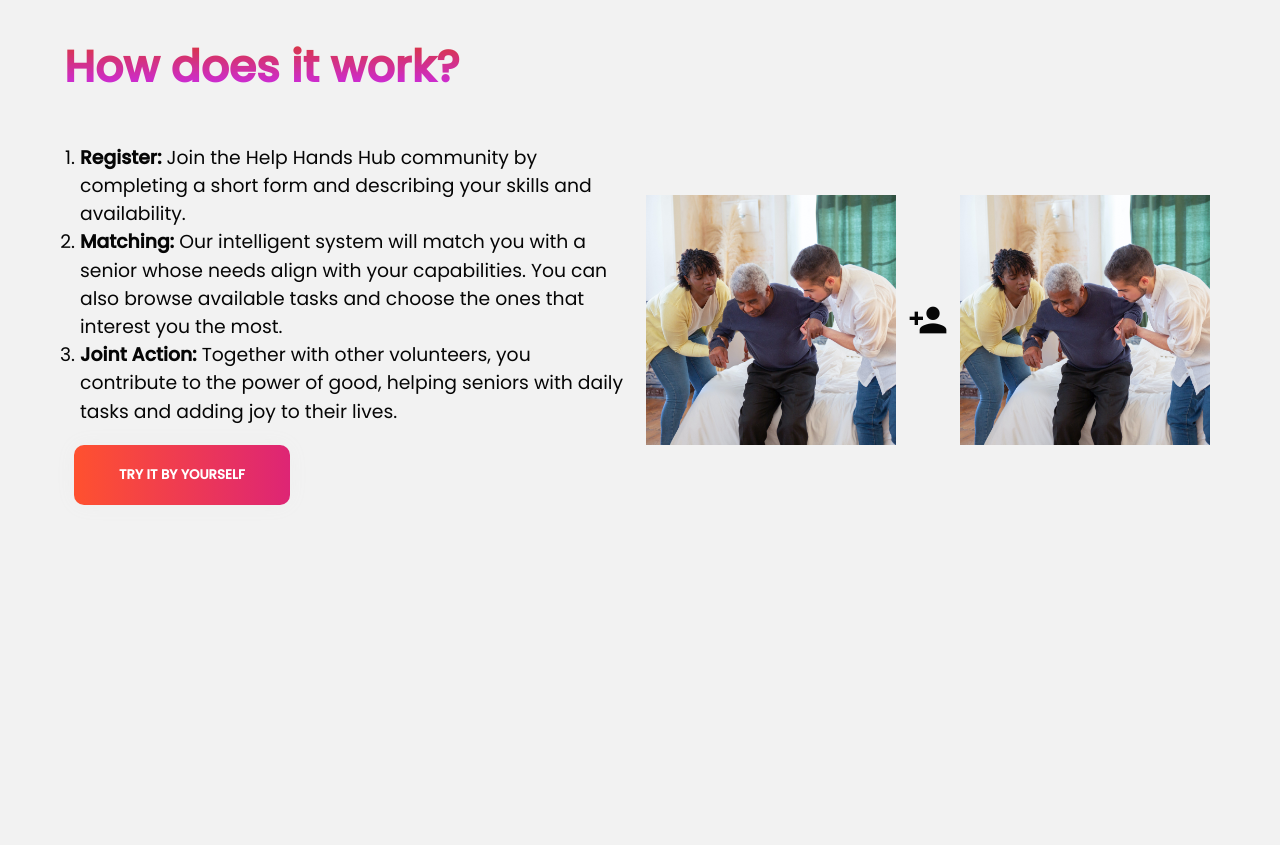
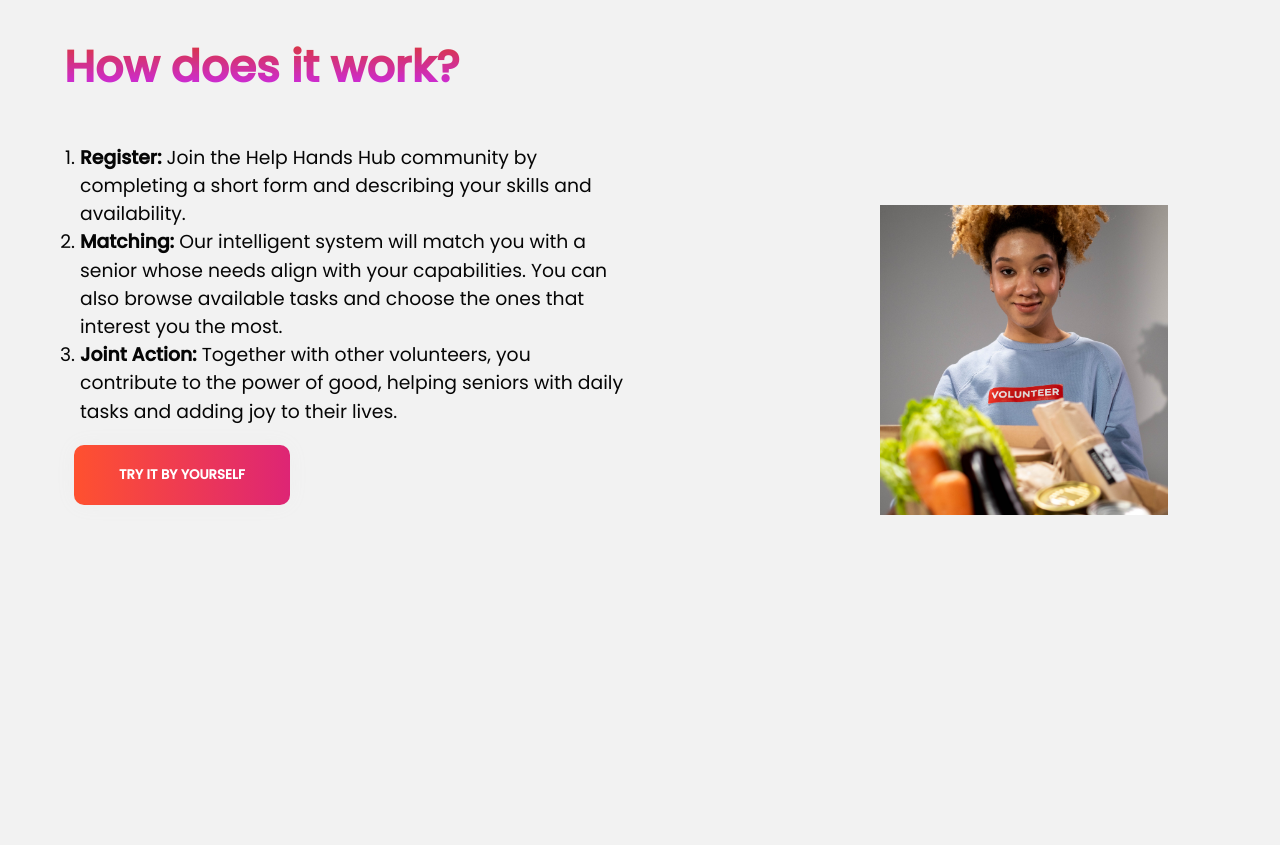
Before and after one commit to marcol13/helping-hands-hub, an Angular app: page / in a window 1280 px wide. Shown: the part 920-1765 px from the top of the page. Built offline with nearby package versions, Linux system fonts and the light colour scheme; a web font is replaced by a local one.

Commit message:
fix parallax

```diff
--- a/src/views/home/home.component.css
+++ b/src/views/home/home.component.css
@@ -8,6 +8,7 @@ h2 {
 
 .basic-info {
   display: grid;
+  align-items: flex-start;
   grid-template-columns: 1fr 1fr;
 }
 
@@ -72,25 +73,19 @@ h2 {
 
 .parallax-container {
   display: flex;
-  flex-direction: row;
-  justify-content: space-around;
   align-items: center;
-
-  & .mat-icon {
-    width: 2.5rem;
-    height: 2.5rem;
-    font-size: 2.5rem;
-  }
+  justify-content: center;
 }
 
 .parallax-item {
-  background-image: url("../../assets/images/home-1.jpg");
+  background-image: url("../../assets/images/parallax.jpg");
   background-attachment: fixed;
-  background-position: center;
-  background-size: cover;
+  background-repeat: no-repeat;
+  background-position: right 3rem top 5rem;
+  background-size: 50%;
 
-  width: 250px;
-  height: 250px;
+  width: 100%;
+  height: 100%;
 }
 
 .content-center {
--- a/src/views/home/home.component.html
+++ b/src/views/home/home.component.html
@@ -39,11 +39,7 @@
       </ol>
       <button>Try it by yourself</button>
     </div>
-    <div class="parallax-container">
-      <div class="parallax-item"></div>
-      <mat-icon class="parallax-icon">person_add</mat-icon>
-      <div class="parallax-item"></div>
-    </div>
+    <div class="parallax-item"></div>
   </div>
 </app-page>
 <app-page>
```
Also changed, not shown: src/assets/images/parallax.jpg (added). Lines whose indentation alone changed are shown as unchanged.
